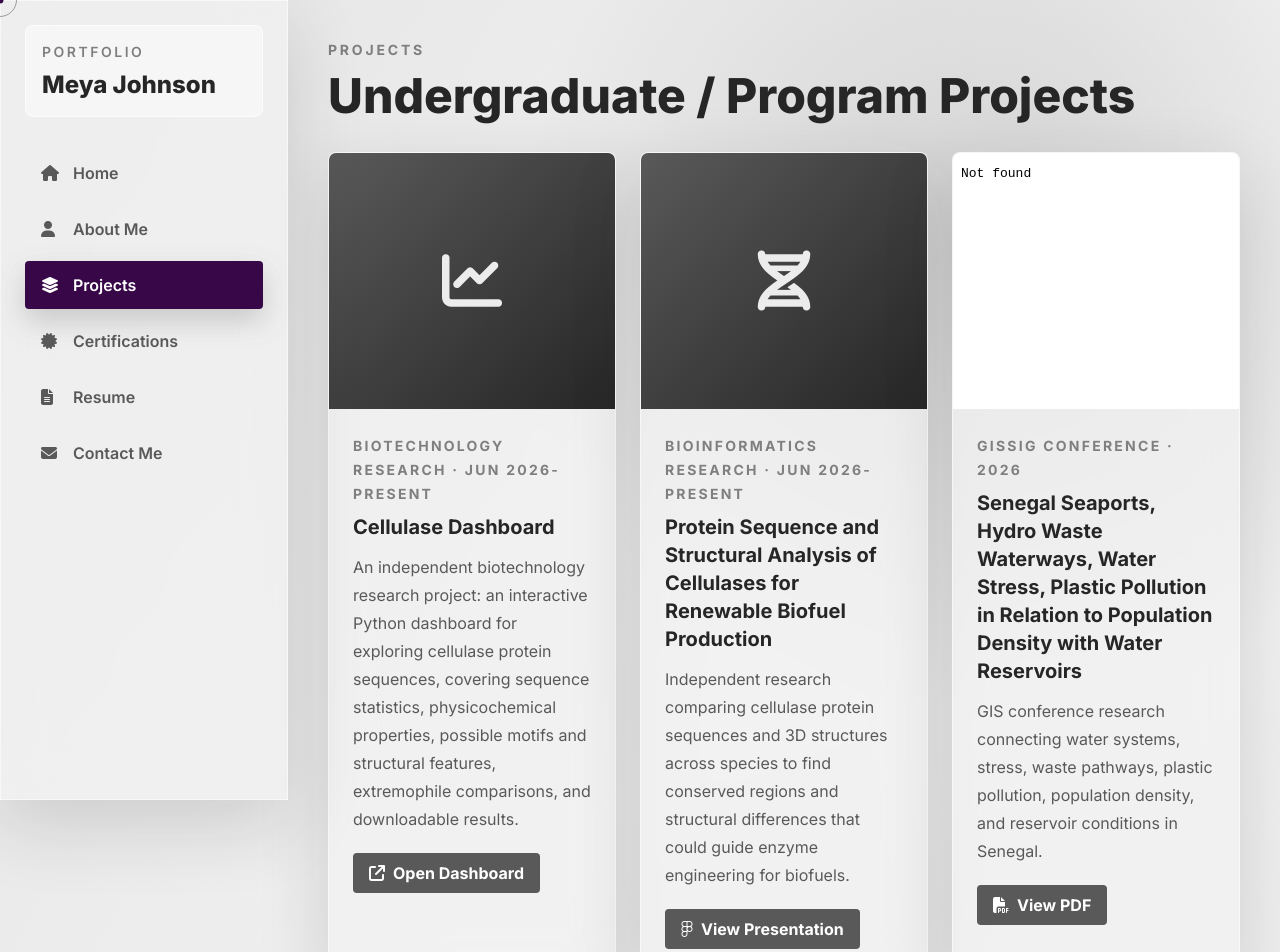
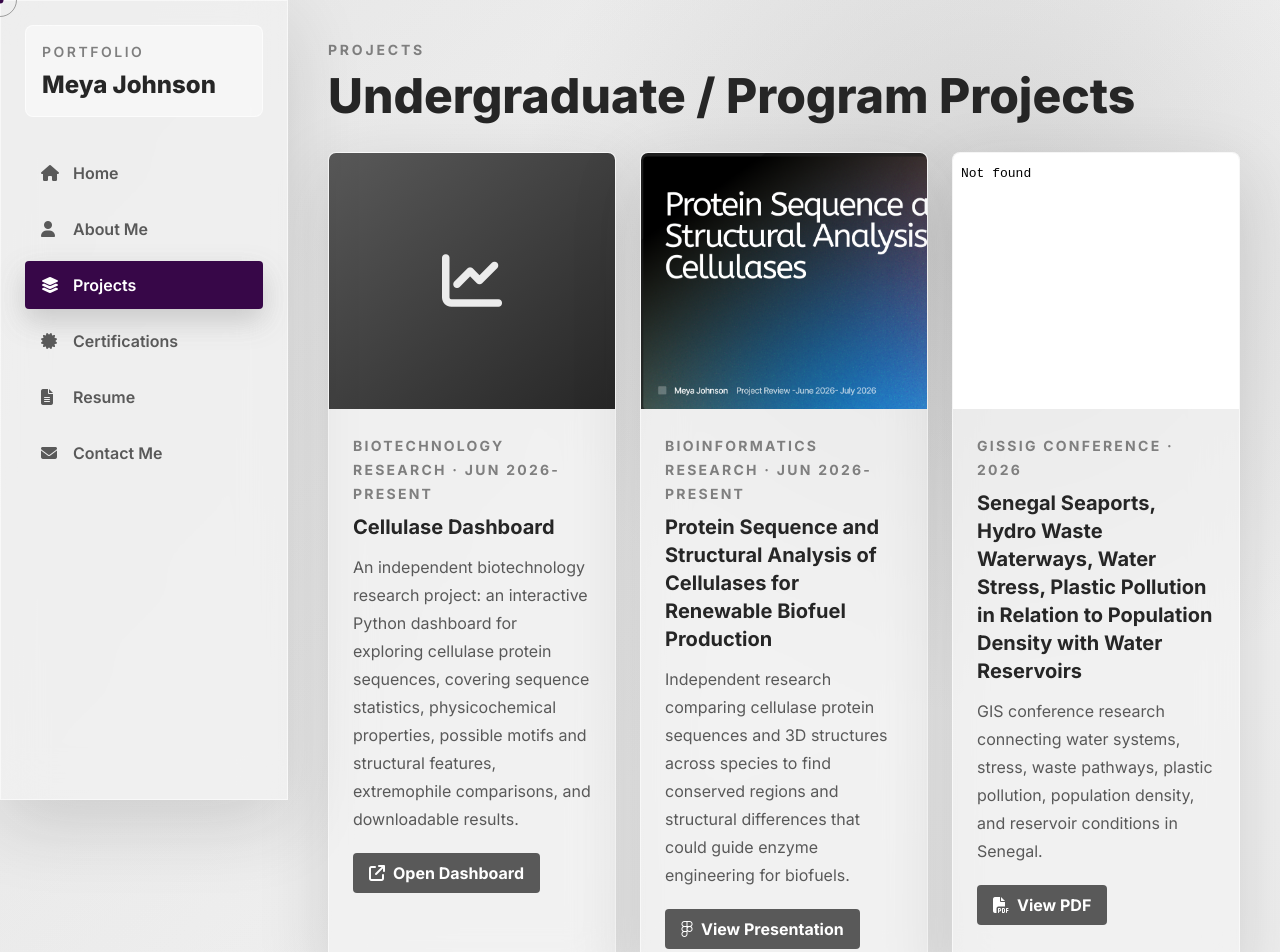
Before and after one commit to meya5657/meya-portfolio, a plain HTML site: page projects.html in a window 1280 px wide. Shown: the top 952 px of the page. Drawn offline with nearby package versions, Linux system fonts and the light colour scheme.

Commit message:
Use title slide as picture for cellulase protein analysis project
Co-Authored-By: Claude Opus 5.5 <noreply@anthropic.com>
Claude-Session: https://claude.ai/code/session_01Rz48NwFNwzDkGU38ybSnZU

```diff
--- a/projects.html
+++ b/projects.html
@@ -45,9 +45,9 @@
       </article>
 
       <article class="glass overflow-hidden rounded-lg">
-        <a class="flex h-64 w-full items-center justify-center bg-gradient-to-br from-[#595959] to-[#262626] text-white" href="https://www.figma.com/deck/7S7w5220QDKCc1tLNKNcQL/Proteins-Cellular-Project?node-id=2-42&amp;t=EajQMUZOZfMkVJmz-1" target="_blank" rel="noopener noreferrer" aria-label="Open cellulase protein analysis presentation">
-          <i class="fa-solid fa-dna text-6xl opacity-90 transition duration-300 hover:scale-110" aria-hidden="true"></i>
-        </a>
+        <button class="gallery-trigger block w-full" type="button" data-full="photos/Screenshot%202026-11-20%20144720.png" aria-label="Open Protein Sequence and Structural Analysis of Cellulases title slide">
+          <img class="h-64 w-full object-cover object-left transition duration-300 hover:scale-105" src="photos/Screenshot%202026-11-20%20144720.png" alt="Title slide: Protein Sequence and Structural Analysis of Cellulases" />
+        </button>
         <div class="p-6">
           <span class="text-sm font-bold uppercase tracking-[0.16em] text-[#7f7f7f]">Bioinformatics Research · Jun 2026-Present</span>
           <h2 class="mt-2 text-xl font-bold">Protein Sequence and Structural Analysis of Cellulases for Renewable Biofuel Production</h2>
```
